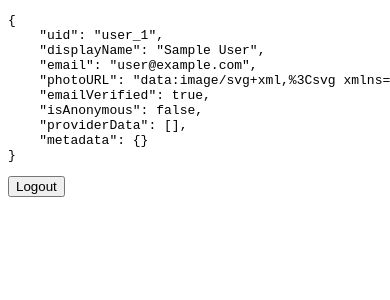
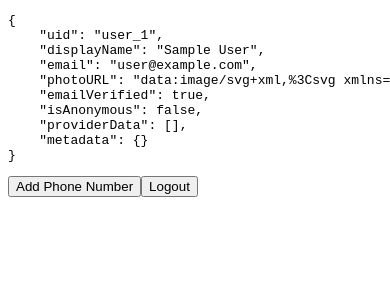
Before and after one commit to tactkimura/aokiProjectFirebaseAuthentication, a Next.js app: page / in a window 390 px wide. Shown: the top 300 px of the page. Built offline with nearby package versions, Linux system fonts and the light colour scheme; no server answers; sample sign-in values are in the browser's storage.

Commit message:
conectPhoneNumber

```diff
--- a/src/pages/index.tsx
+++ b/src/pages/index.tsx
@@ -3,6 +3,7 @@ import { useRouter } from 'next/router'
 // import Head from 'next/head'
 
 import { auth } from '../utils/firebase'
+import firebase from 'firebase/app';
 // import { route } from 'next/dist/next-server/server/router'
 
 const Home: FC = () => {
@@ -13,6 +14,28 @@ const Home: FC = () => {
       user ? setCurrentUser(user) : router.push('/login')
     })
   }, [])
+
+  const addPhoneNumber = async (e: any) => {
+    e.preventDefault()
+    auth.settings.appVerificationDisabledForTesting = true;
+    const phoneNumber = prompt('Your Phone Number ?');
+    const code: any = prompt('Plz input your varify code.');
+    try {
+      (window as any).recaptchaVerifier = new firebase.auth.RecaptchaVerifier('recapture-container');
+      const appVerifier = (window as any).recaptchaVerifier;
+      auth.signInWithPhoneNumber(`+81${phoneNumber}`, appVerifier)
+        .then((confirmationResult) => {
+          const credential = firebase.auth.PhoneAuthProvider.credential(confirmationResult.verificationId, code);
+          console.log(credential);
+          auth.currentUser?.linkWithCredential(credential);
+        }).catch((error) => {
+          (window as any).grecaptcha.reset((window as any).recaptchaWidgetId);
+          alert(error.message)
+        });
+    } catch(err){
+      alert(err.message);
+    }
+  }
 
   const logOut = async () => {
     try {
@@ -25,6 +48,8 @@ const Home: FC = () => {
   return (
     <div>
       <pre>{currentUser && JSON.stringify(currentUser, null, 4)}</pre>
+      <div id="recapture-container"></div>
+      <button onClick={addPhoneNumber}>Add Phone Number</button>
       <button onClick={logOut}>Logout</button>
     </div>
   )
```
